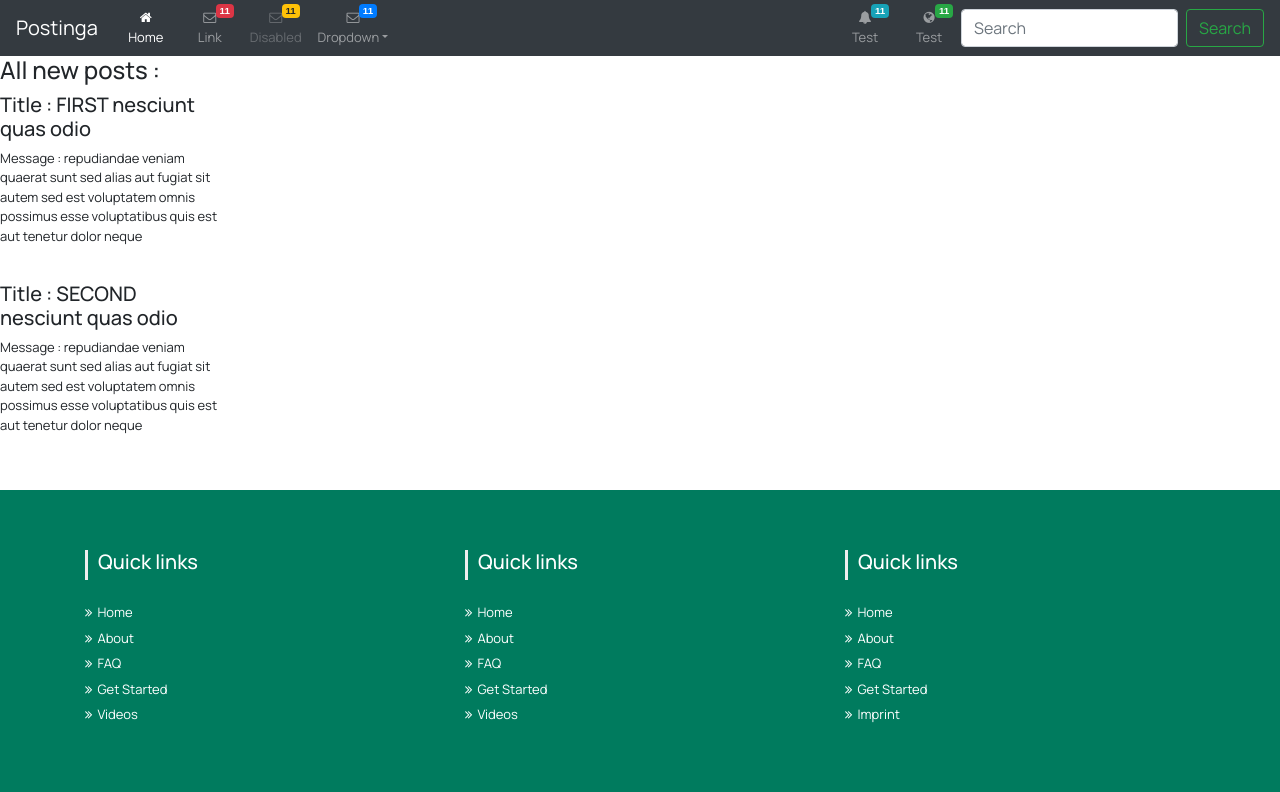
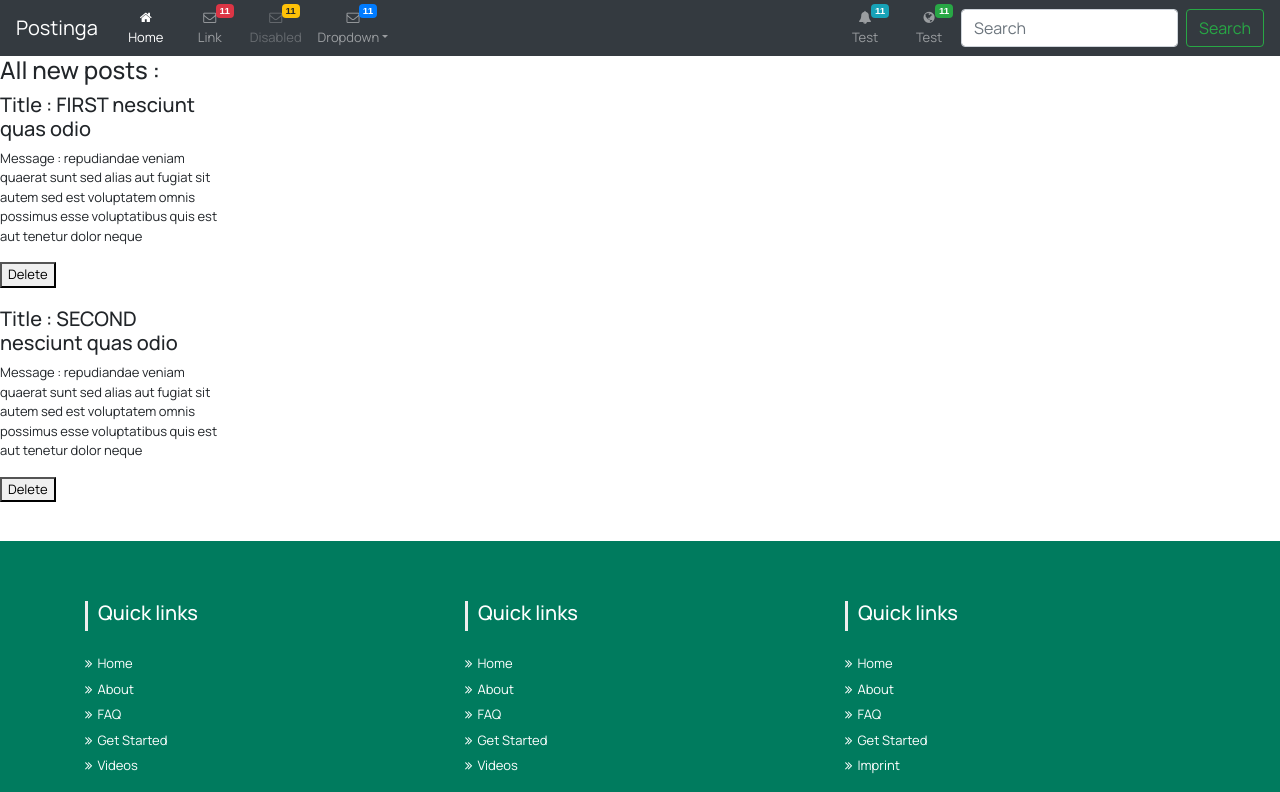
Before and after one commit to ntwari-egide/Postinga-react-axios-redux-thunk-api, a React (Create React App) app in the folder postinga/: page / in a window 1280 px wide. Shown: the top 792 px of the page. Built offline with nearby package versions, Linux system fonts and the light colour scheme; no server answers.

Commit message:
Working on delete of post by passing id

```diff
--- a/postinga/src/components/postComponents/WelcomeComponent.js
+++ b/postinga/src/components/postComponents/WelcomeComponent.js
@@ -2,7 +2,7 @@ import React, { useState, useEffect,useContext } from 'react';
 import postsStore from "../../store/postsStore";
 import {Provider, useSelector,useDispatch} from "react-redux";
 import * as postsActions from "../../actions/postActions"
-
+import * as postActions from "./../../actions/postActions"
 
 const Content = React.createContext()
 
@@ -39,11 +39,15 @@ function ListofPosts ({allPosts}){
 }
 
 function CurrentPost({...postContent}){
+    const dispatch  = useContext(Content)
     return (
         <div>
             <div className="col-md-3">
                 <h5>Title : {postContent.title}</h5>
                 <p>Message  : {postContent.body}</p>
+                <button onClick={() => {
+                    postActions.deletePost(postContent.id)
+                }}>Delete</button>
             </div>
 
             <br/>
```
